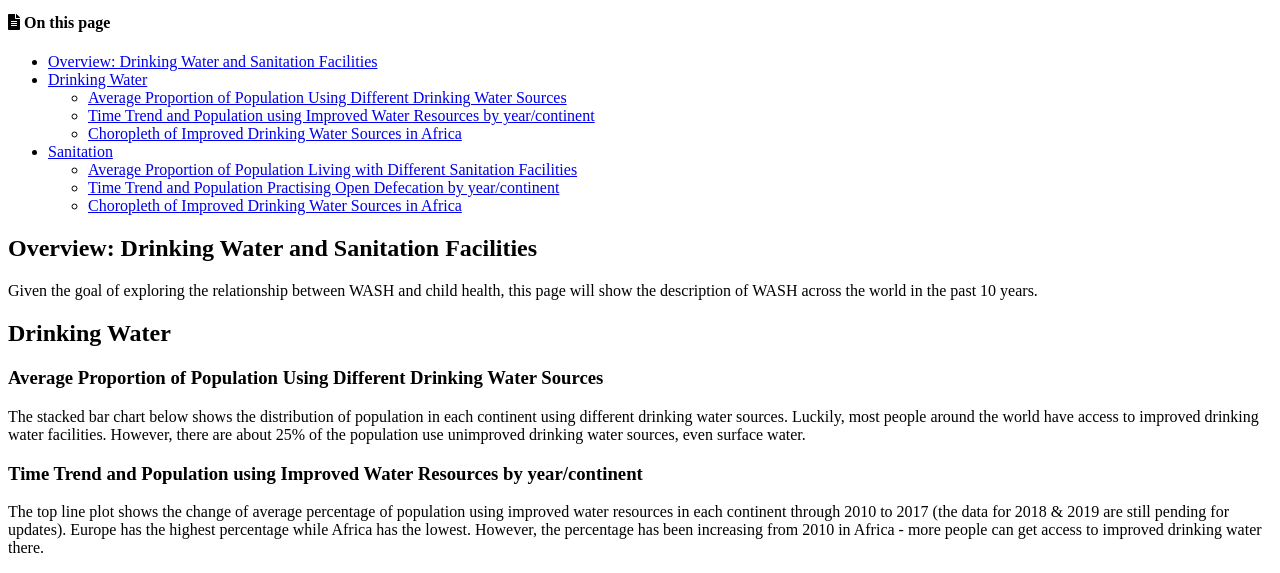
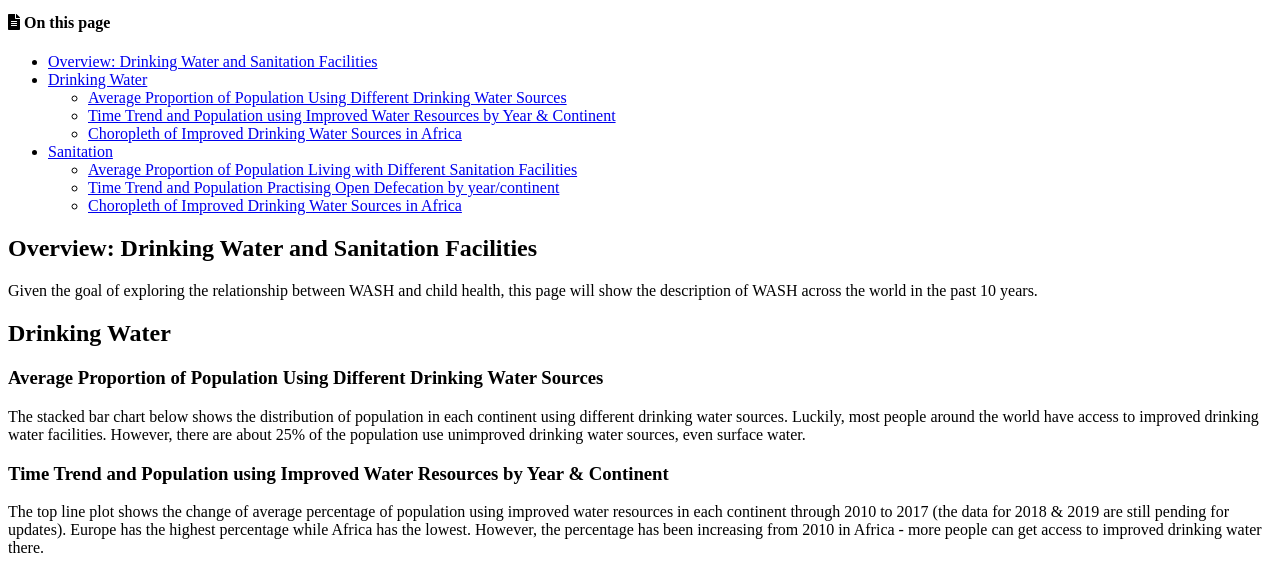
Before and after one commit to RoujiaChen/jiayi_roujia_FP, a Jekyll site: the page built from _posts/2020-12-21-d-water-sanitation.md, in a window 1280 px wide and 900 px high. Shown: the part 217-790 px from the top of the window. Built offline with Jekyll 4.4.1, drawn with Linux system fonts in a browser that asks for light colours; cached includes are drawn as plain includes; nearby versions of some CDN libraries.

```diff
--- a/_posts/2020-12-21-d-water-sanitation.md
+++ b/_posts/2020-12-21-d-water-sanitation.md
@@ -28,7 +28,7 @@ The stacked bar chart below shows the distribution of population in each contine
 
 <div id="altair-chart-1"></div>
 
-### Time Trend and Population using Improved Water Resources by year/continent
+### Time Trend and Population using Improved Water Resources by Year & Continent
 The top line plot shows the change of average percentage of population using improved water resources in each continent through 2010 to 2017 (the data for 2018 & 2019 are still pending for updates). Europe has the highest percentage while Africa has the lowest. However, the percentage has been increasing from 2010 in Africa - more people can get access to improved drinking water there.
 
 In addition to the percentage of population, we are also interested in the absolute amount of population affected by WASH. Thus the bar chart below shows the total population (in million persons) for the selected time period from the top line plot. Even though Asia doesn't have the highest proportion of population, it has the most amount of people drink water from improved sources.
```
